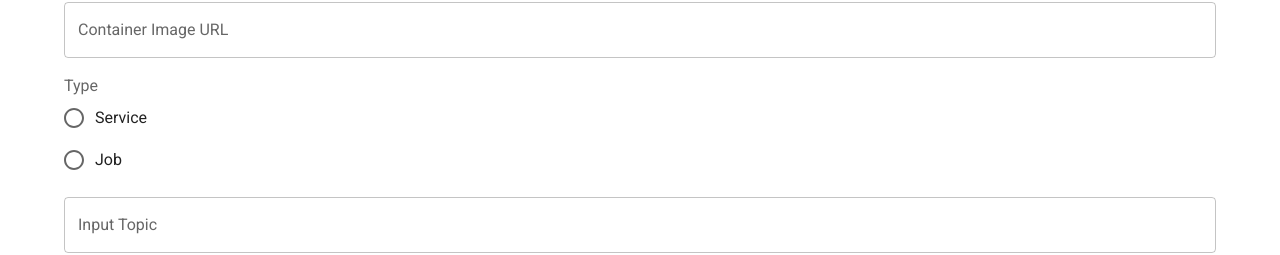
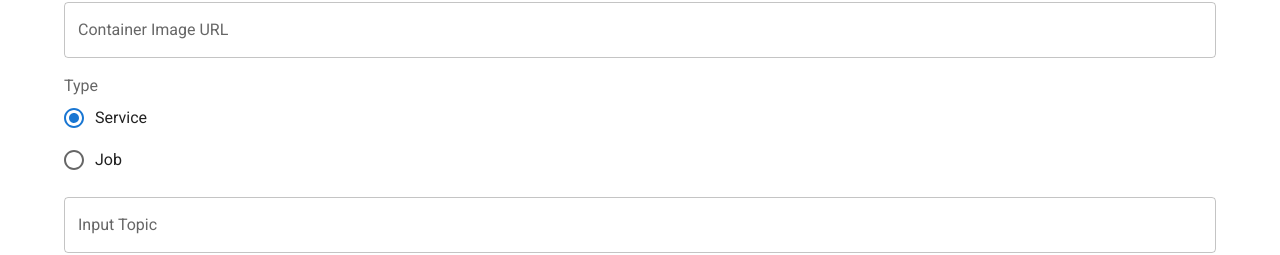
Before and after one commit to naufalweise/fogverse-app, a Next.js app in the folder frontend/: page /deploy in a window 1280 px wide. Shown: the part 256-511 px from the top of the page. Built offline with nearby package versions, Linux system fonts and the light colour scheme; what @mui/material-nextjs would draw is missing.

Commit message:
Fix radio button

```diff
--- a/frontend/src/app/deploy/DeployForm.tsx
+++ b/frontend/src/app/deploy/DeployForm.tsx
@@ -2,14 +2,18 @@
 
 import React from 'react';
 import { TextField, Button, Box, Typography, FormControl, FormLabel, RadioGroup, FormControlLabel, Radio } from '@mui/material';
-import { SubmitHandler, useForm } from 'react-hook-form'
+import { Controller, SubmitHandler, useForm } from 'react-hook-form'
 import IDeployData from './types/DeployData';
 
 
 type Props = {}
 
 function DeployForm() {
-    const { register, handleSubmit} = useForm<IDeployData>()
+    const { register, handleSubmit, control} = useForm<IDeployData>({
+        defaultValues: {
+            type: "service"
+        }
+    })
     const onSubmit: SubmitHandler<IDeployData> = (data) => {
         console.log(data)
     }
@@ -30,10 +34,13 @@ function DeployForm() {
             <TextField label="Container Image URL" variant='outlined' {...register("imageURL")} />
             <FormControl>
                 <FormLabel>Type</FormLabel>
-                <RadioGroup>
-                    <FormControlLabel  value="service" control={<Radio/>} label="Service" />
-                    <FormControlLabel  value="job" control={<Radio/>} label="Job" />
-                </RadioGroup>
+                <Controller control={control} name='type' render={({field}) => (
+                    <RadioGroup {...field}>
+                        <FormControlLabel  value="service" control={<Radio/>} label="Service" />
+                        <FormControlLabel  value="job" control={<Radio/>} label="Job" />
+                    </RadioGroup>
+                )} />
+
             </FormControl>
             <TextField label="Input Topic" {...register("inputTopic")} />
             <TextField label="Output Topic" {...register("outputTopic")} />
```
